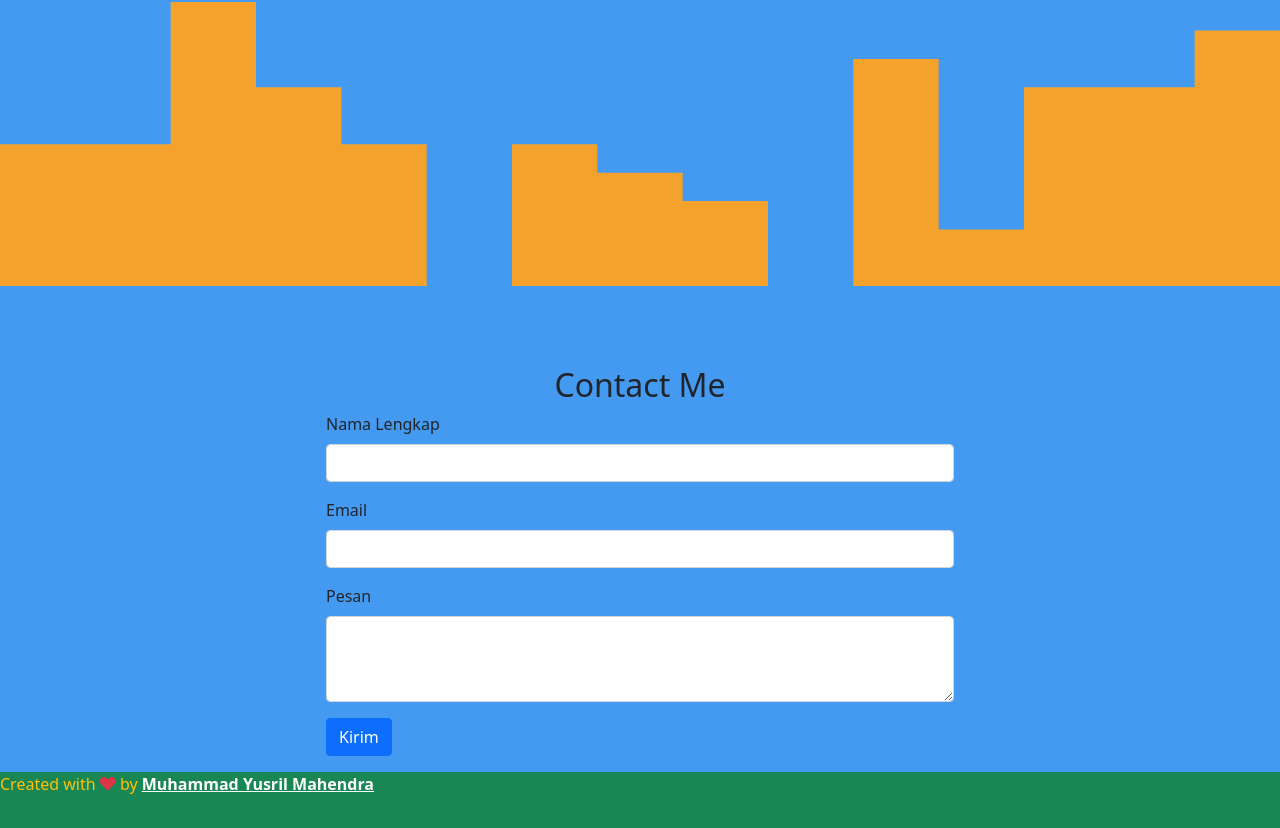
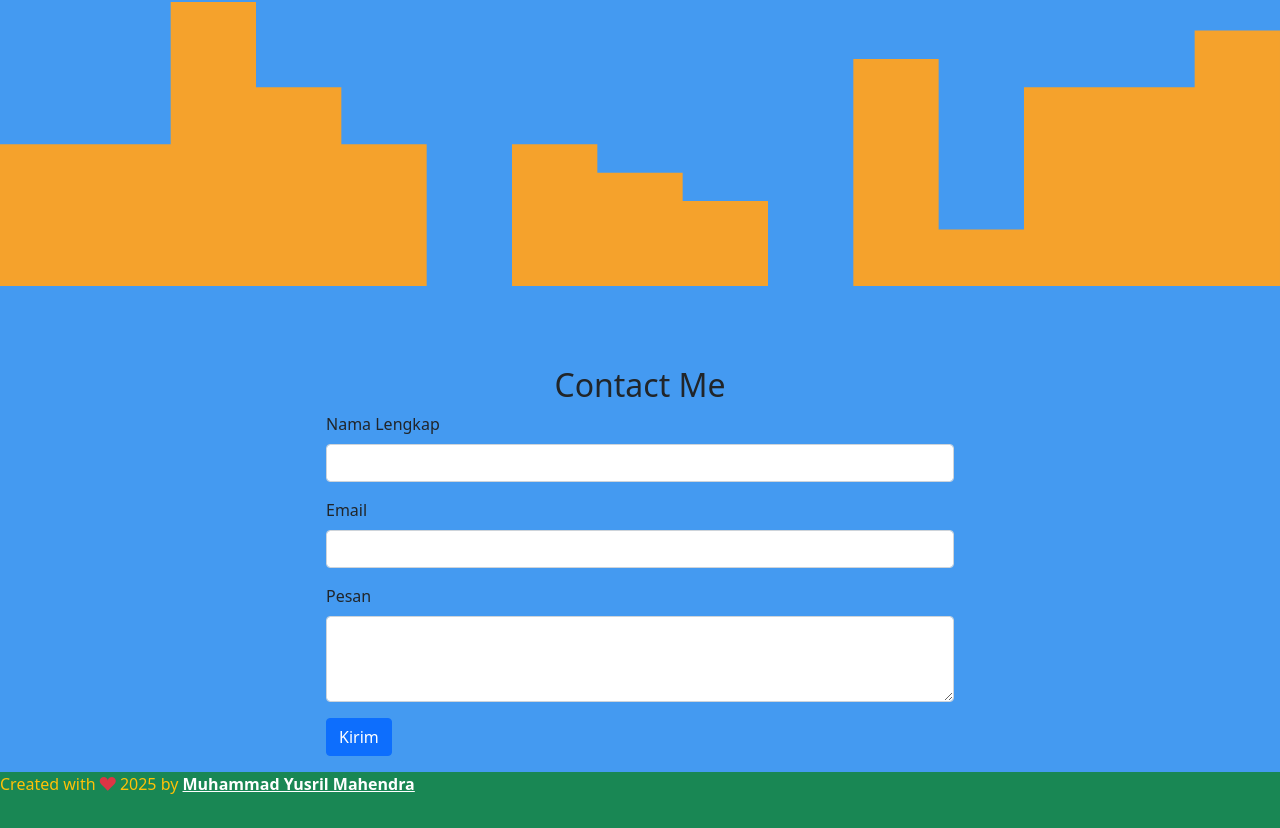
Before and after one commit to Yusr1l/Web-MyPorto, a plain HTML site: page index.html in a window 1280 px wide. Shown: the part 4373-5201 px from the top of the page. Drawn offline with nearby package versions, Linux system fonts and the light colour scheme.

Commit message:
Update index.html

```diff
--- a/index.html
+++ b/index.html
@@ -334,7 +334,7 @@
 
     <!-- Footer -->
     <footer style="background-color: #198754" class="text-warning pb-3">
-      <p>Created with <i class="bi bi-suit-heart-fill text-danger"></i> by <a href="https://instagram.com/m_yusril_19/" class="text-white fw-bold"> Muhammad Yusril Mahendra</a></p>
+      <p>Created with <i class="bi bi-suit-heart-fill text-danger"></i> 2025 by <a href="https://instagram.com/m_yusril_19/" class="text-white fw-bold"> Muhammad Yusril Mahendra</a></p>
     </footer>
     <!-- Akhir Footer -->
     <script src="https://cdn.jsdelivr.net/npm/bootstrap@5.0.2/dist/js/bootstrap.bundle.min.js" integrity="sha384-MrcW6ZMFYlzcLA8Nl+NtUVF0sA7MsXsP1UyJoMp4YLEuNSfAP+JcXn/tWtIaxVXM" crossorigin="anonymous"></script>
```
